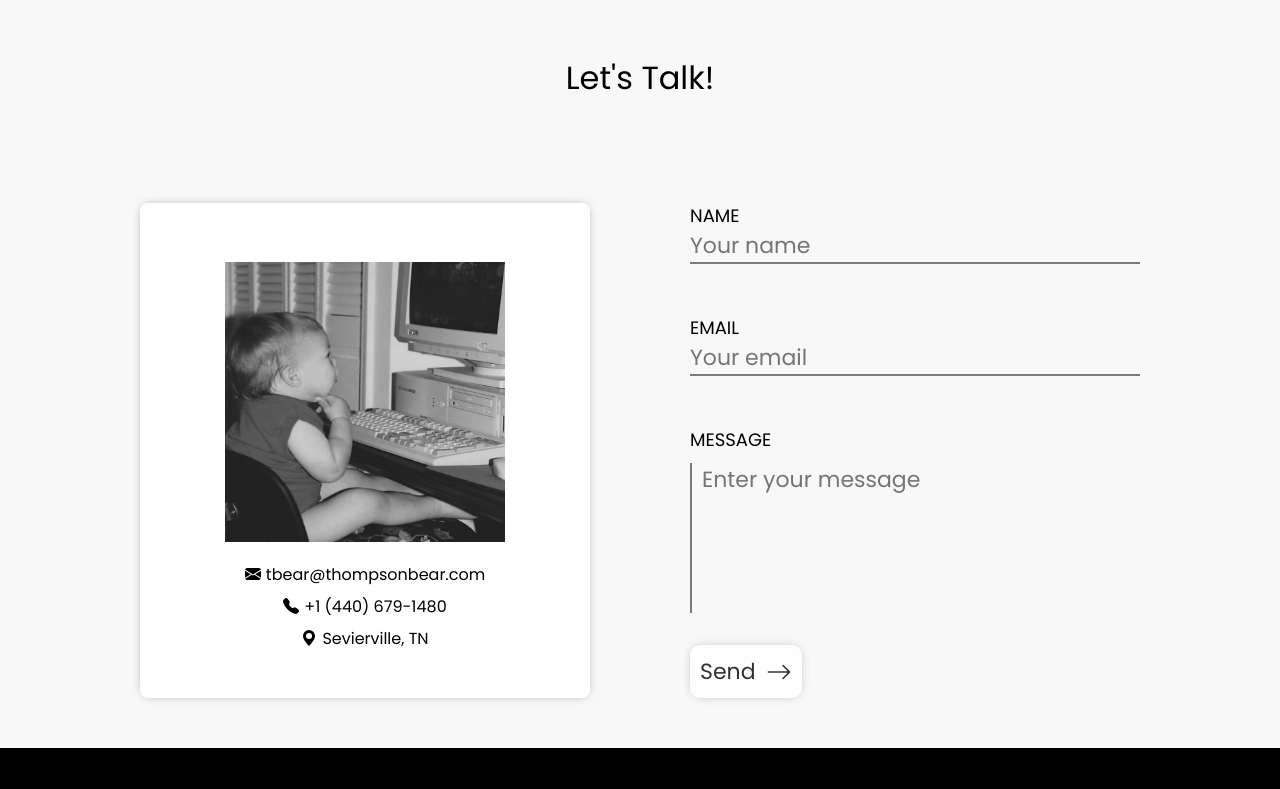
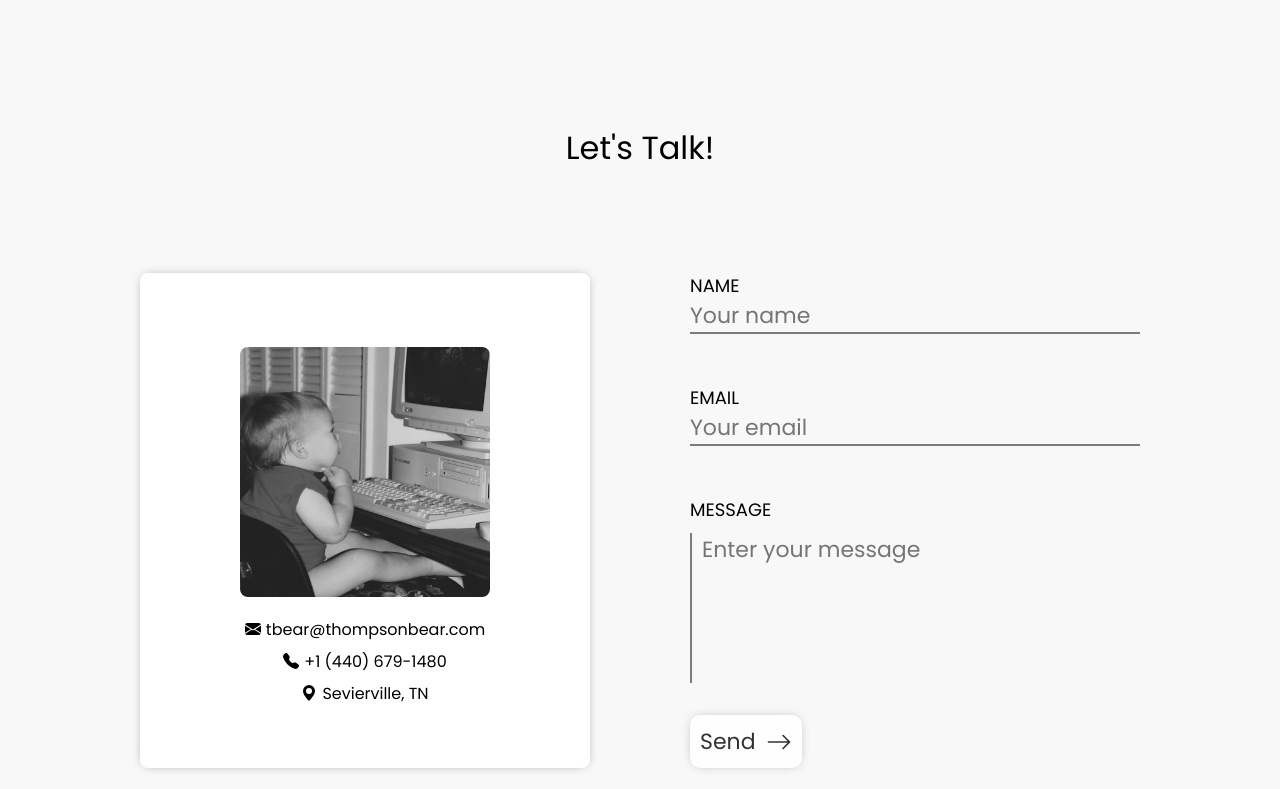
Before and after one commit to thompsonbear/thompsonbear.com, a plain HTML site: page index.html in a window 1280 px wide. Shown: the part 1976-2765 px from the top of the page. Drawn offline with Linux system fonts and the light colour scheme.

Commit message:
Visual and sizing improvements/fixes

```diff
--- a/css/contact.css
+++ b/css/contact.css
@@ -3,12 +3,14 @@
     flex-direction: column;
     align-items: center;
     justify-content: center;
+    min-height: calc(100vh - 150px);
 }
 
 #contact h1{
     font-size: 32px;
     font-weight: 400;
     margin-bottom: 50px;
+    margin-top: 70px;
 }
 
 .contact-card{
@@ -29,6 +31,18 @@
     align-items: center;
     justify-content: center;
     box-shadow: var(--box-shadow-button);
+}
+
+#contact-left img{
+    border-radius: 8px;
+    margin: 20px;
+    width: 250px;
+    filter: grayscale(100%);
+    transition: filter 0.5s;
+}
+
+#contact-left img:hover{
+    filter: grayscale(0%);
 }
 
 .contact-link{
@@ -181,6 +195,6 @@
 
 @media only screen and (max-width: 450px){
     #contact-left{
-        min-width: 80%;
+        min-width: 80vw;
     }
 }
--- a/css/home.css
+++ b/css/home.css
@@ -11,8 +11,8 @@
     align-items: center;
 }
 
-
 .headshot-image{
+    border-radius: 8px;
     margin: 20px;
     width: 280px;
     filter: grayscale(100%);
@@ -98,7 +98,6 @@
         padding-bottom: 50px;
     }
 
-
     #definition-text-box{
         display: none;
     }
--- a/css/main.css
+++ b/css/main.css
@@ -21,6 +21,7 @@
 }
 
 body{
+    overflow-x: hidden;
     display: flex;
     flex-direction: column;
     align-items: center;
@@ -28,7 +29,6 @@ body{
 }
 
 #main-container{
-    overflow-x: hidden;
     display: flex;
     flex-direction: column;
     align-items: center;
--- a/index.html
+++ b/index.html
@@ -64,7 +64,7 @@
             <div id="definition-text-box">
 <pre>
 <b>Thomp·son</b> <i>n.</i>      <b>1</b> An enthusiastic IT Professional
-<b>2</b> An aspiring developer  <b>3</b> All around nerd
+<b>2</b> Automation Addict  <b>3</b> All around nerd
 </pre>
             </div>
             <div id="scroll-arrow" class="resume-sc">View Resume
@@ -229,7 +229,7 @@
             <h1>Let's Talk!</h1>
             <div class="contact-card">
                 <div id="contact-left">
-                    <img class="headshot-image" src="images/BabyThompson.jpg" alt="Thompson sitting at computer in 1997">
+                    <img src="images/BabyThompson.jpg" alt="Thompson sitting at computer in 1997">
                     <a class="contact-link" href="mailto:tbear@thompsonbear.com">
                         <div class="contact-text">
                             <svg xmlns="http://www.w3.org/2000/svg" viewBox="0 0 16 16">
```
